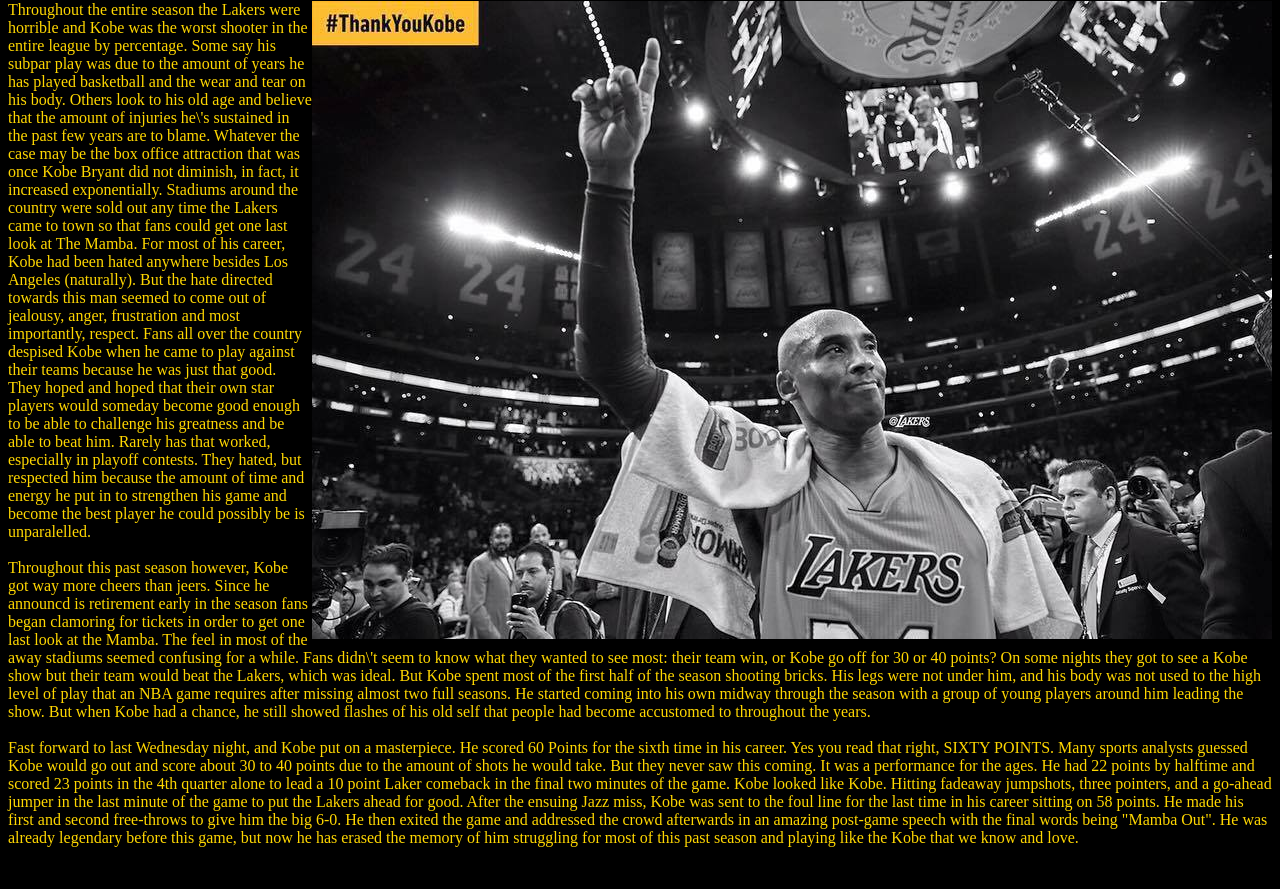
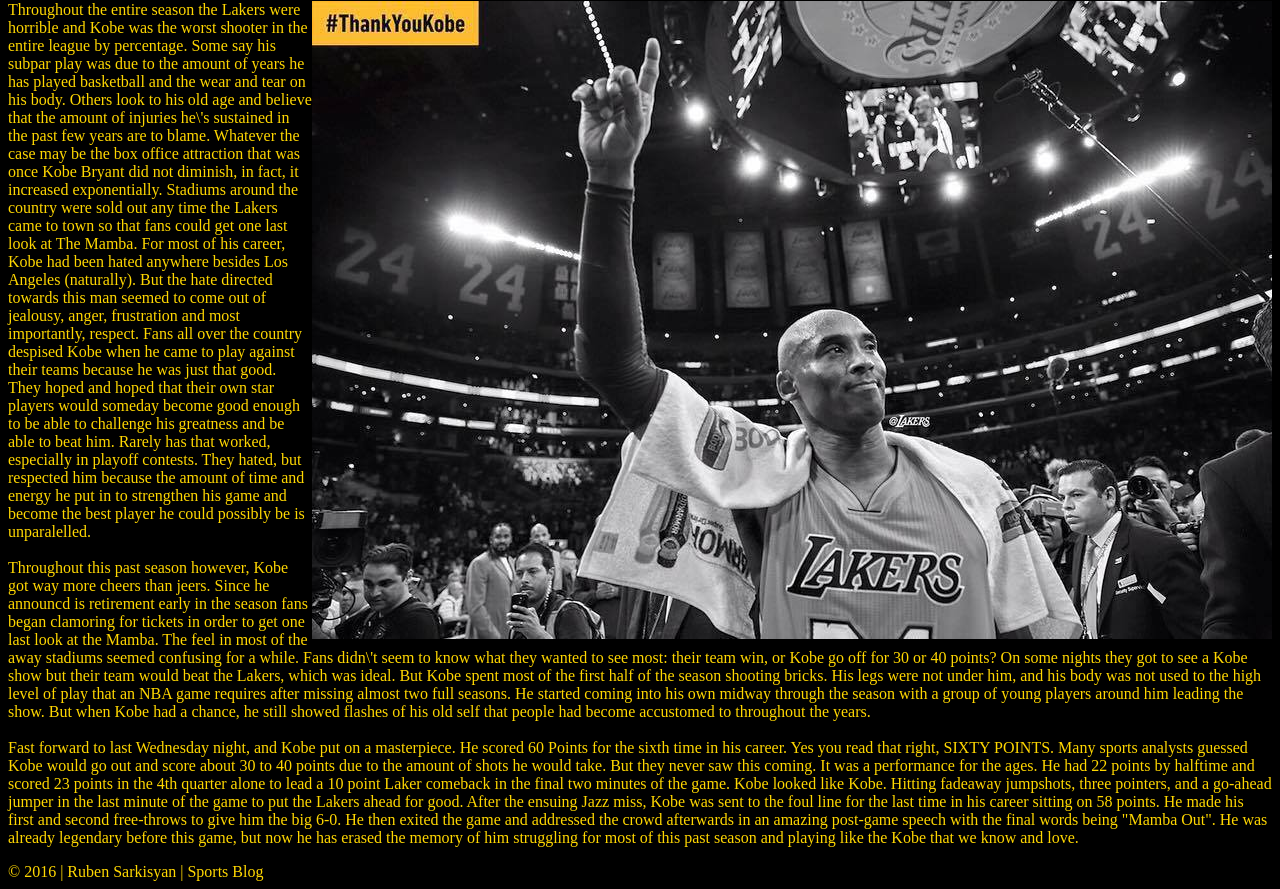
Before and after one commit to rubesark/301d3-portfolio, a plain HTML site: page index.html in a window 1280 px wide. Shown: the part 356-1245 px from the top of the page. Before the commit the page ends 1219 px from the top, so only its background shows below. Drawn offline with Linux system fonts and the light colour scheme.

Commit message:
actually called my javascript in the index.html

```diff
--- a/index.html
+++ b/index.html
@@ -56,4 +56,8 @@
           and playing like the Kobe that we know and love. </p>
       </section>
   </body>
+  <footer>
+      &copy; 2016 | Ruben Sarkisyan | Sports Blog
+  </footer>
+  <script src="scripts/blog.js"
 </html>
```
